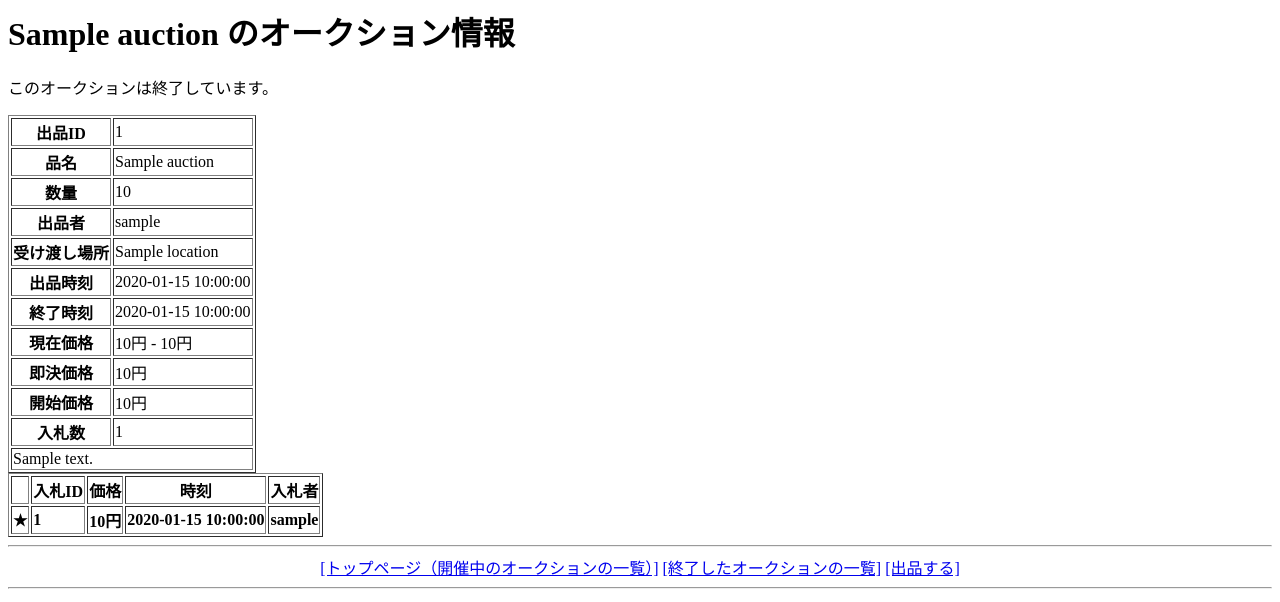
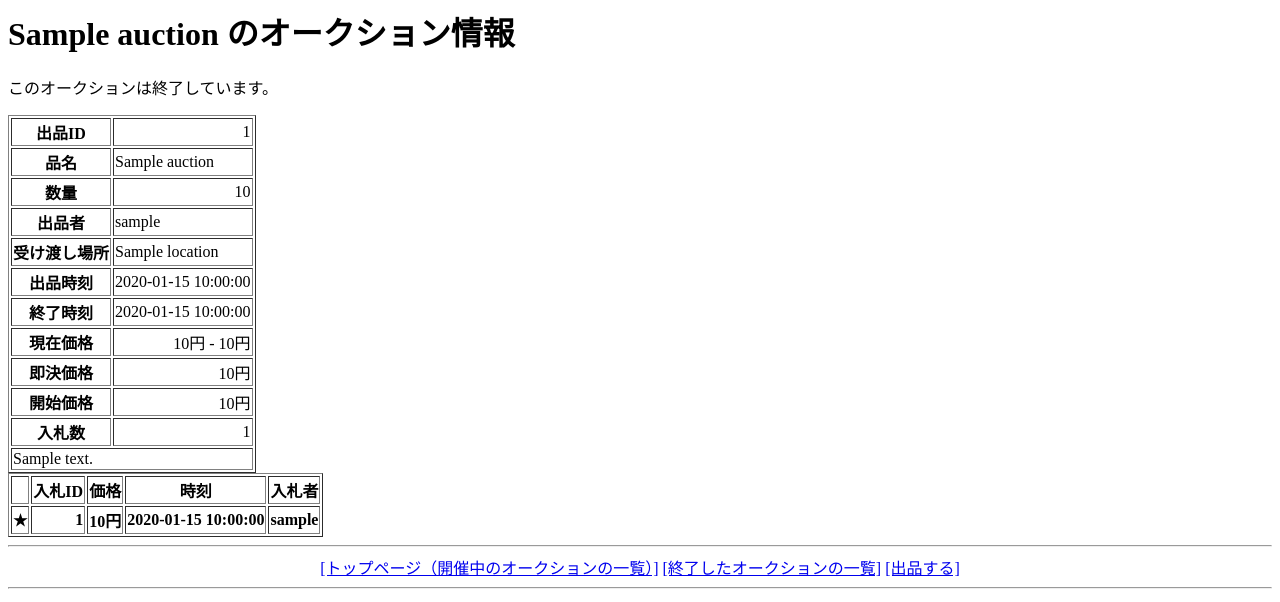
Before and after one commit to umezawatakeshi/yami, a Flask app: template yami/templates/info.html in a window 1280 px wide. Shown: the top 602 px of the page. Run offline with Flask 2, Linux system fonts and the light colour scheme; the template is opened without the code that fills it: most values are stand-ins (such as "Sample title", 1, 10 or a date in 2020).

Commit message:
数値が右寄せになるようにした。

```diff
--- a/yami/static/style.css
+++ b/yami/static/style.css
@@ -1,3 +1,8 @@
+.numeric {
+	text-align: right;
+}
+
+
 .successful-bid-row td {
 	font-weight: bold;
 }
--- a/yami/templates/info.html
+++ b/yami/templates/info.html
@@ -10,17 +10,17 @@
 <p>このオークションは終了しています。</p>
 {% endif %}
 <table border="1">
-<tr><th>出品ID</th><td>{{ auction.auction_id }}</td></tr>
+<tr><th>出品ID</th><td class="numeric">{{ auction.auction_id }}</td></tr>
 <tr><th>品名</th><td>{{ auction.itemname }}</td></tr>
-<tr><th>数量</th><td>{{ auction.quantity }}</td></tr>
+<tr><th>数量</th><td class="numeric">{{ auction.quantity }}</td></tr>
 <tr><th>出品者</th><td>{{ auction.username }}</td></tr>
 <tr><th>受け渡し場所</th><td>{{ auction.location }}</td></tr>
 <tr><th>出品時刻</th><td>{{ auction.datetime_start_local.strftime("%Y-%m-%d %H:%M:%S") }}</td></tr>
 <tr><th>終了時刻</th><td>{{ auction.datetime_end_local.strftime("%Y-%m-%d %H:%M:%S") }}</td></tr>
-<tr><th>現在価格</th><td>{{ price_current.price_current(auction) }}</td></tr>
-<tr><th>即決価格</th><td>{{ "{:,d}".format(auction.price_prompt) + "円" if auction.price_prompt != None else "-" }}</td></tr>
-<tr><th>開始価格</th><td>{{ "{:,d}".format(auction.price_start) + "円" }}</td></tr>
-<tr><th>入札数</th><td>{{ bids|length }}</td></tr>
+<tr><th>現在価格</th><td class="numeric">{{ price_current.price_current(auction) }}</td></tr>
+<tr><th>即決価格</th><td class="numeric">{{ "{:,d}".format(auction.price_prompt) + "円" if auction.price_prompt != None else "-" }}</td></tr>
+<tr><th>開始価格</th><td class="numeric">{{ "{:,d}".format(auction.price_start) + "円" }}</td></tr>
+<tr><th>入札数</th><td class="numeric">{{ bids|length }}</td></tr>
 <tr><td colspan="2">{{ auction.description }}</td></tr>
 </table>
 {% if bids %}
@@ -35,8 +35,8 @@
 {% for bid in bids %}
 <tr class="{{ 'successful-bid-row' if loop.index0 < auction.quantity else 'failed-bid-row' }}">
 <td>{{ '★' if loop.index0 < auction.quantity }}</td>
-<td>{{ bid.bid_id }}</td>
-<td>{{ "{:,d}".format(bid.price) + "円" }}</td>
+<td class="numeric">{{ bid.bid_id }}</td>
+<td class="numeric">{{ "{:,d}".format(bid.price) + "円" }}</td>
 <td>{{ bid.datetime_bid_local.strftime("%Y-%m-%d %H:%M:%S") }}</td>
 <td>{{ bid.username }}</td>
 </tr>
@@ -62,7 +62,7 @@
 <input type="hidden" name="price_bid_min" value="{{ auction.price_bid_min }}"/>
 <input type="radio" id="bidtype_min" name="bidtype" value="min" checked="checked"/><label for="bidtype_min">最低入札価格（{{ "{:,d}".format(auction.price_bid_min) + "円" }}）で入札</label><br/>
 <input type="radio" id="bidtype_normal" name="bidtype" value="normal"/><label for="bidtype_normal">金額を指定して入札</label>
-<input type="number" id="price" name="price" value="{{ auction.price_bid_min }}" min="{{ auction.price_bid_min }}" {{ {"max": auction.price_prompt}|xmlattr }} />{{ "円" }}<br/>
+<input type="number" id="price" name="price" value="{{ auction.price_bid_min }}" min="{{ auction.price_bid_min }}" {{ {"max": auction.price_prompt}|xmlattr }} class="numeric"/>{{ "円" }}<br/>
 {% if auction.price_prompt != None %}
 <input type="hidden" name="price_prompt" value="{{ auction.price_prompt }}"/>
 <input type="radio" id="bidtype_prompt" name="bidtype" value="prompt"/><label for="bidtype_prompt">即決価格（{{ "{:,d}".format(auction.price_prompt) + "円" }}）で入札</label>
```
Also changed, not shown: yami/templates/list.html (+6 -6 lines), yami/templates/newform.html (+5 -5 lines).
